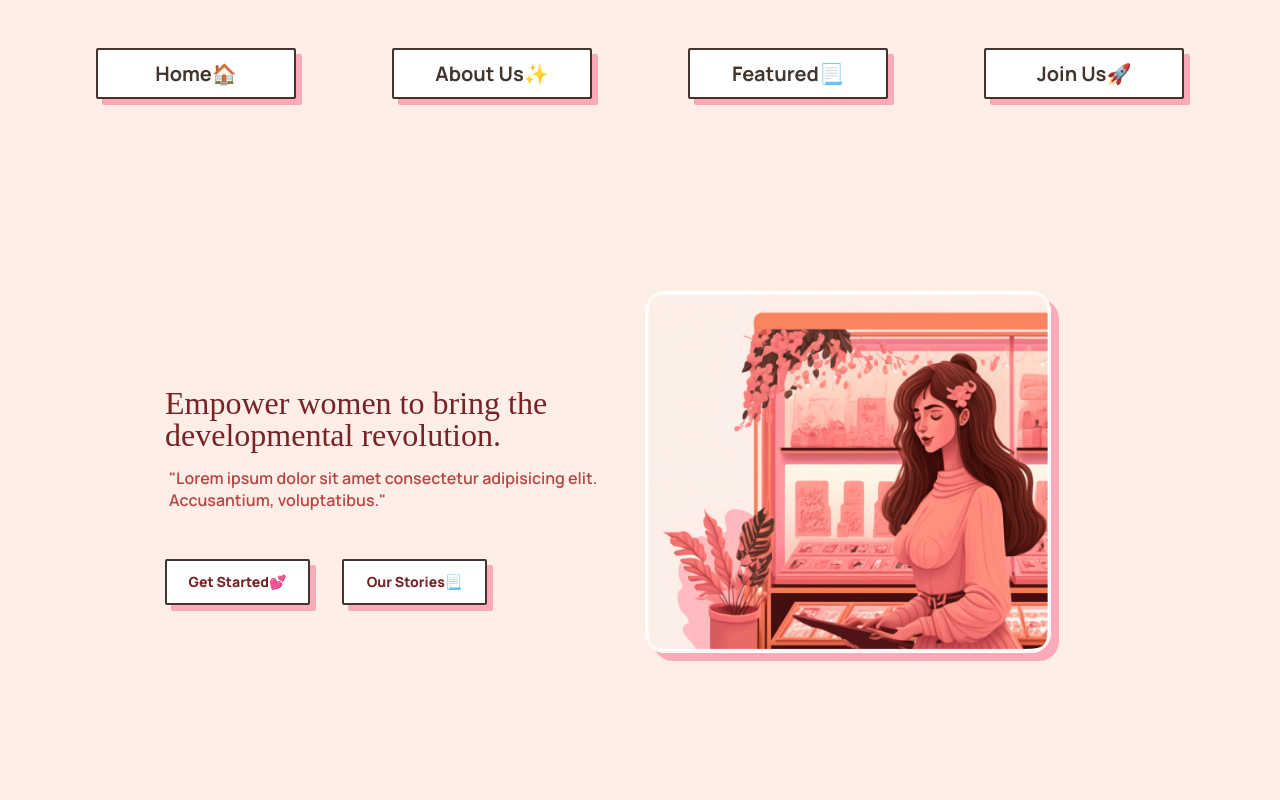
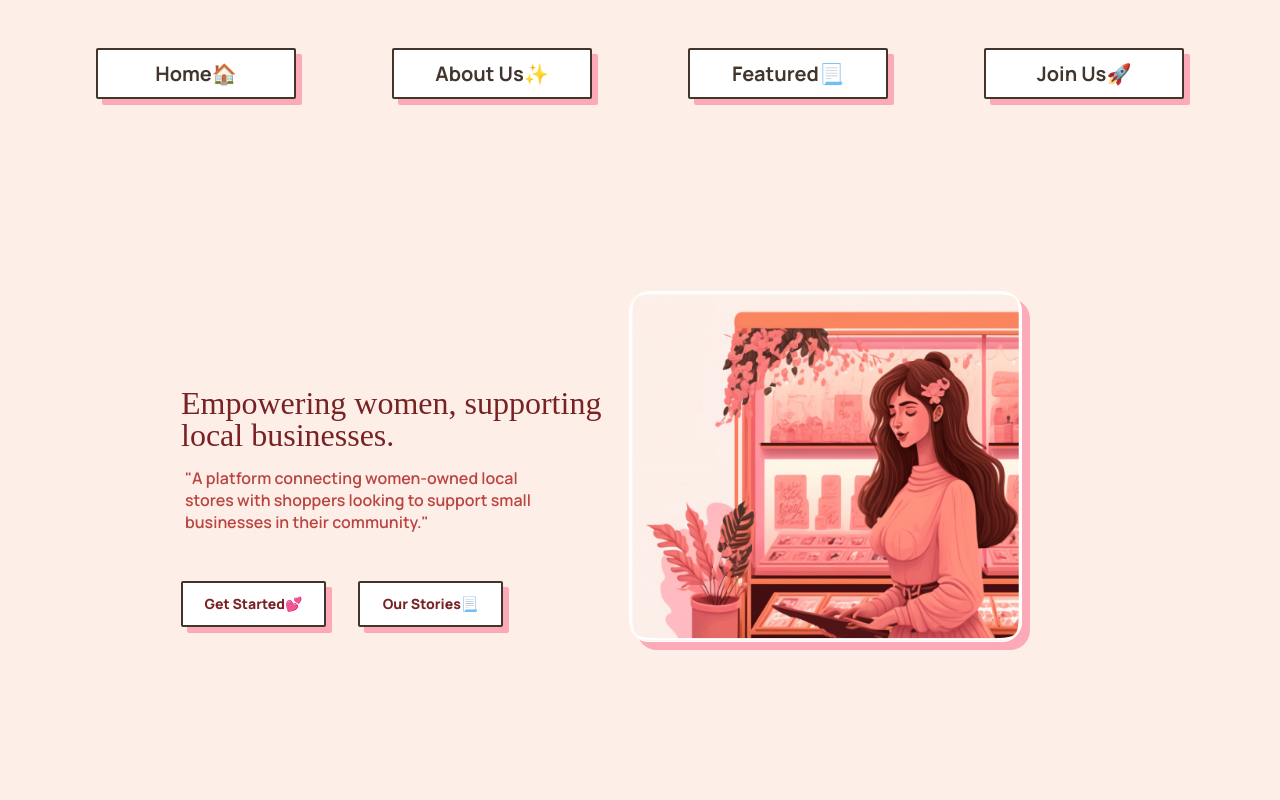
Before and after one commit to Nishantjain10/streeVendors, a React (Create React App) app: page / in a window 1280 px wide. Shown: the top 800 px of the page. Built offline with nearby package versions, Linux system fonts and the light colour scheme; a web font is replaced by a local one.

Commit message:
updated title hero section

```diff
--- a/src/components/hero.jsx
+++ b/src/components/hero.jsx
@@ -7,8 +7,8 @@ function Hero() {
     return (
       <div className="sm:container sm:mx-auto hero-wrapper flex justify-center items-center mt-12 mb-24">
         <div className='content-wrapper flex flex-row'>
-        <div className="title-wrapper mt-60 ml-8 w-[30rem] ">Empower women to bring the developmental revolution.
-        <p className='sub-text-wrapper mt-4 ml-1 text-sm font-light'>"Lorem ipsum dolor sit amet consectetur adipisicing elit. Accusantium, voluptatibus."</p>
+        <div className="title-wrapper mt-60 ml-8 w-[28rem] ">Empowering women, supporting local businesses.
+        <p className='sub-text-wrapper mt-4 ml-1 text-sm w-[22rem] font-light'>"A platform connecting women-owned local stores with shoppers looking to support small businesses in their community."</p>
         <div className='button-container  mt-12'>
         <Link className="" to={"/signup"}>
         <button className="button-secondary-wrapper text-center  py-1 px-3 rounded-sm bg-white hover:bg-slate-50 transition-all">Get Started💕</button>
```
